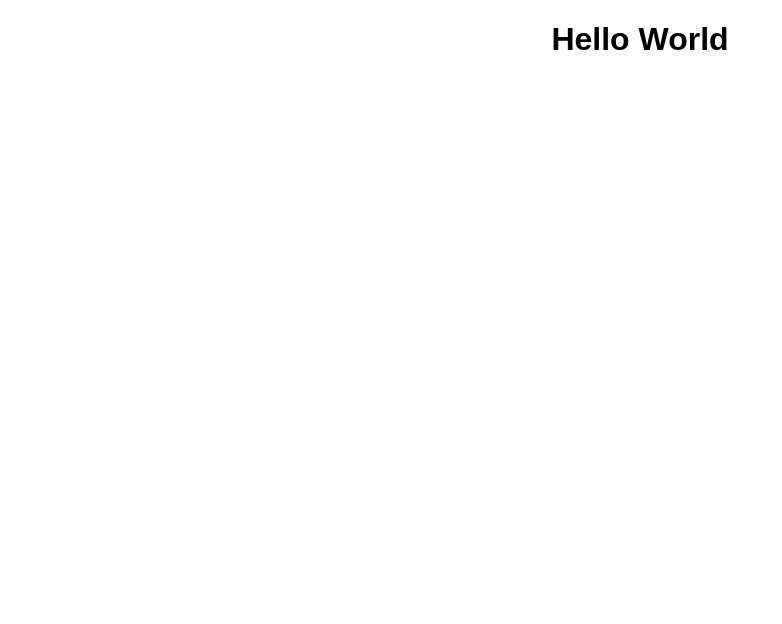
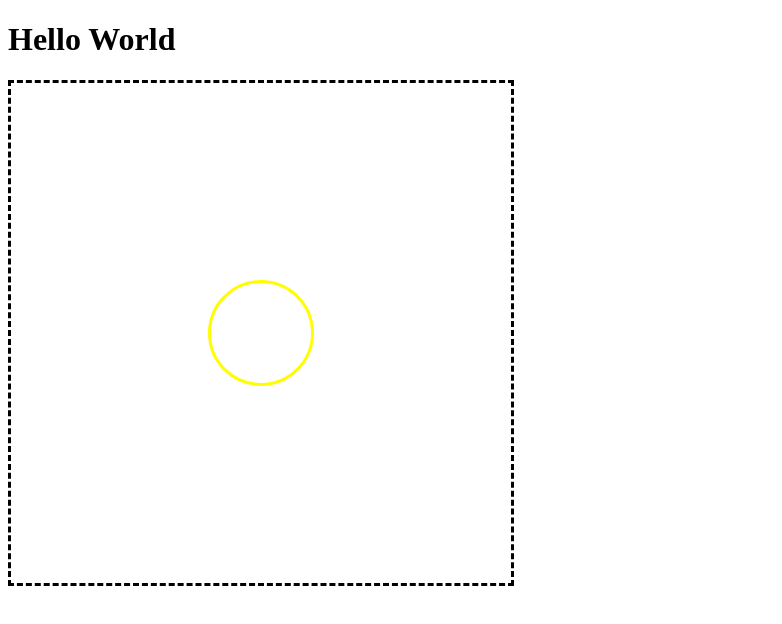
Before and after one commit to ErickMedinaLavielle/sandBox, a React (Create React App) app: page / in a window 1280 px wide. Shown: the top 624 px of the page, without its empty margins (0-782 px from the left). Built offline with nearby package versions, Linux system fonts and the light colour scheme.

Commit message:
first circle
circle-1

```diff
--- a/src/App.js
+++ b/src/App.js
@@ -1,10 +1,11 @@
 import React from "react";
-import "./styles.css";
+import Circle from "./components/Circle";
 
 export default function App() {
   return (
     <div className="App">
       <h1>Hello World</h1>
+      <Circle />
     </div>
   );
 }
--- /dev/null
+++ b/src/components/Circle/Circle.js
@@ -0,0 +1,11 @@
+import React from "react";
+
+import "./Circle.scss";
+
+export default function Circle() {
+  return (
+    <div className="circle">
+      <div className="circle-1" />
+    </div>
+  );
+}
--- /dev/null
+++ b/src/components/Circle/Circle.scss
@@ -0,0 +1,50 @@
+// .circle{
+//   height: 500px;
+//   width: 500px;
+//   border-color: black;
+//   border-style: dashed;
+//   position: relative;
+//   align-items: center;
+//   display: flex;
+//   justify-content: center;
+//   &-1{
+//     // height: 100px;
+//     // width: 100px;
+//     // background-color: transparent;
+//     // border-color: red;
+//     // border-style: solid;
+//     // border-radius: 50%;
+//     // position: absolute;
+//     // animation-name: circle_1;
+//     // animation-duration: 2s;
+
+
+.circle{
+  height: 500px;
+    width: 500px;
+    border-color: black;
+    border-style: dashed;
+    position: relative;
+    align-items: center;
+    display: flex;
+    justify-content: center;
+  &-1 {
+    width: 100px;
+    height: 100px;
+    border-color: red;
+    border-style: solid;
+    border-radius: 50%;
+    background-color: transparent;
+    -webkit-animation-name: example; /* Safari 4.0 - 8.0 */
+    -webkit-animation-duration: 4s; /* Safari 4.0 - 8.0 */
+    animation-name: example;
+    animation-duration: 4s;
+    animation-iteration-count: infinite;
+  }
+
+  /* Standard syntax */
+  @keyframes example {
+    from {border-color: red ;}
+    to {border-color: yellow;}
+  }
+}
--- /dev/null
+++ b/src/components/Circle/index.js
@@ -0,0 +1 @@
+export { default } from "./Circle";
```
